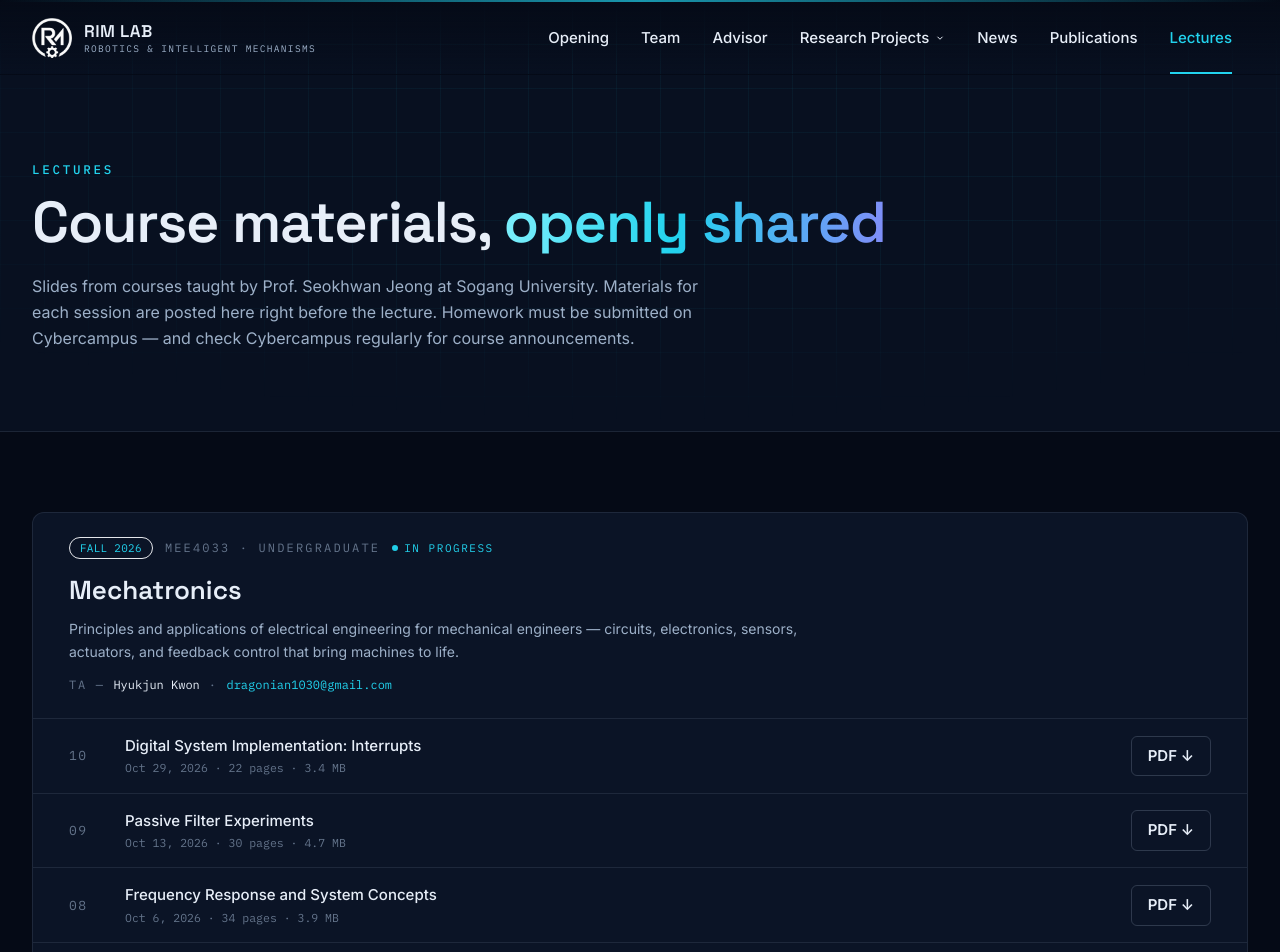
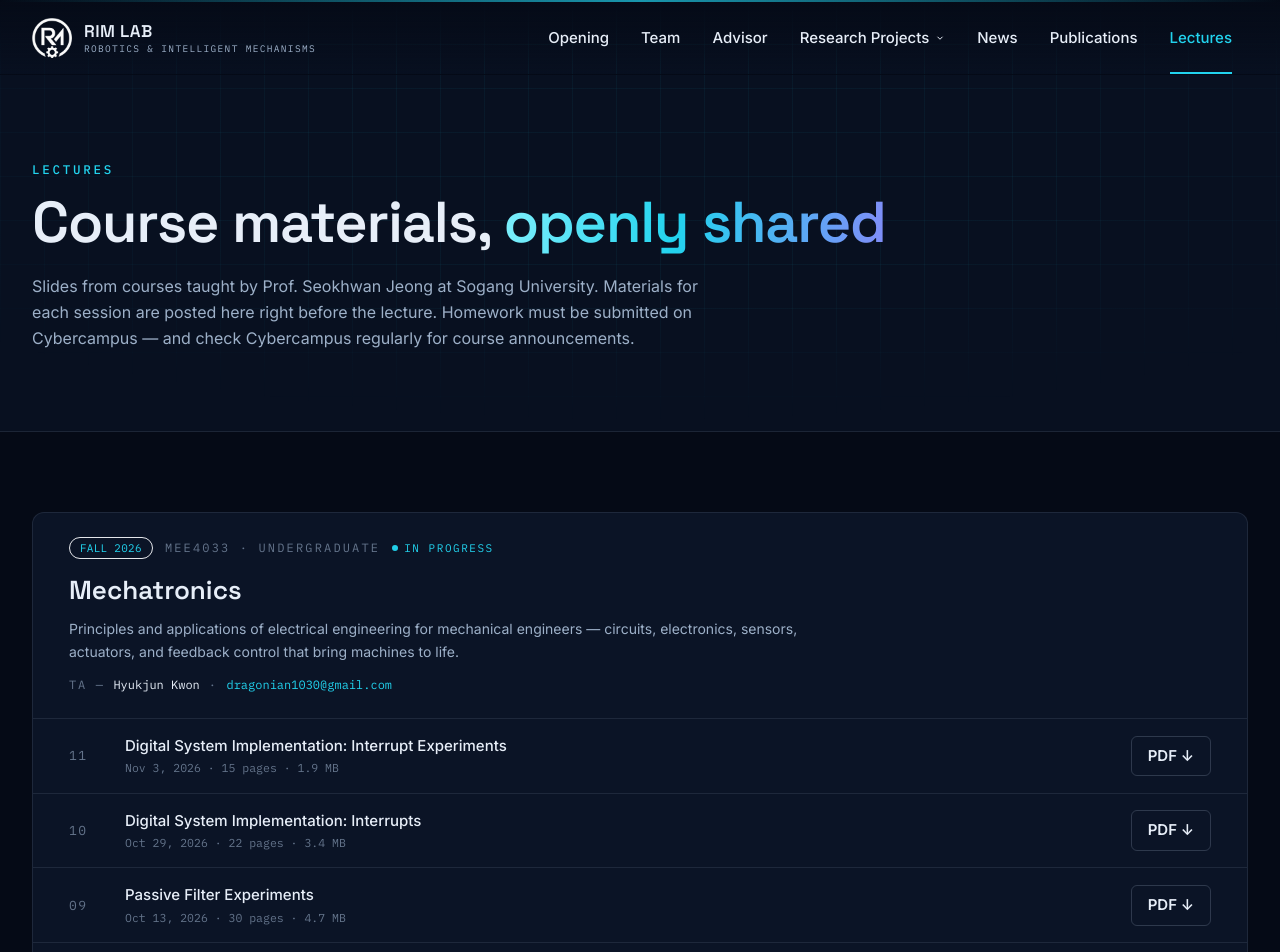
Before and after one commit to Seokhwan89/rim-lab, a Next.js app: page /lectures in a window 1280 px wide. Shown: the top 952 px of the page. Built offline with nearby package versions, Linux system fonts and the light colour scheme.

Commit message:
feat: add MEE4033 Lecture 11 — Digital System Implementation: Interrupt Experiments
Co-Authored-By: Claude Fable 5.1 <noreply@anthropic.com>
Claude-Session: https://claude.ai/code/session_01AA12M2NK4tU1ycPur2ub4T

```diff
--- a/content/lectures.ts
+++ b/content/lectures.ts
@@ -38,6 +38,14 @@ export const courses: Course[] = [
     ta: { name: 'Hyukjun Kwon', email: 'dragonian1030@gmail.com' },
     active: true,
     lectures: [
+      {
+        no: 11,
+        title: 'Digital System Implementation: Interrupt Experiments',
+        date: '2026-11-03',
+        file: '/lectures/mee4033-fall-2026/lecture-11-digital-system-implementation-interrupt-experiments.pdf',
+        pages: 15,
+        size: '1.9 MB',
+      },
       {
         no: 10,
         title: 'Digital System Implementation: Interrupts',
```
Also changed, not shown: 2 other files (tests, documents, lock files or other folders).
